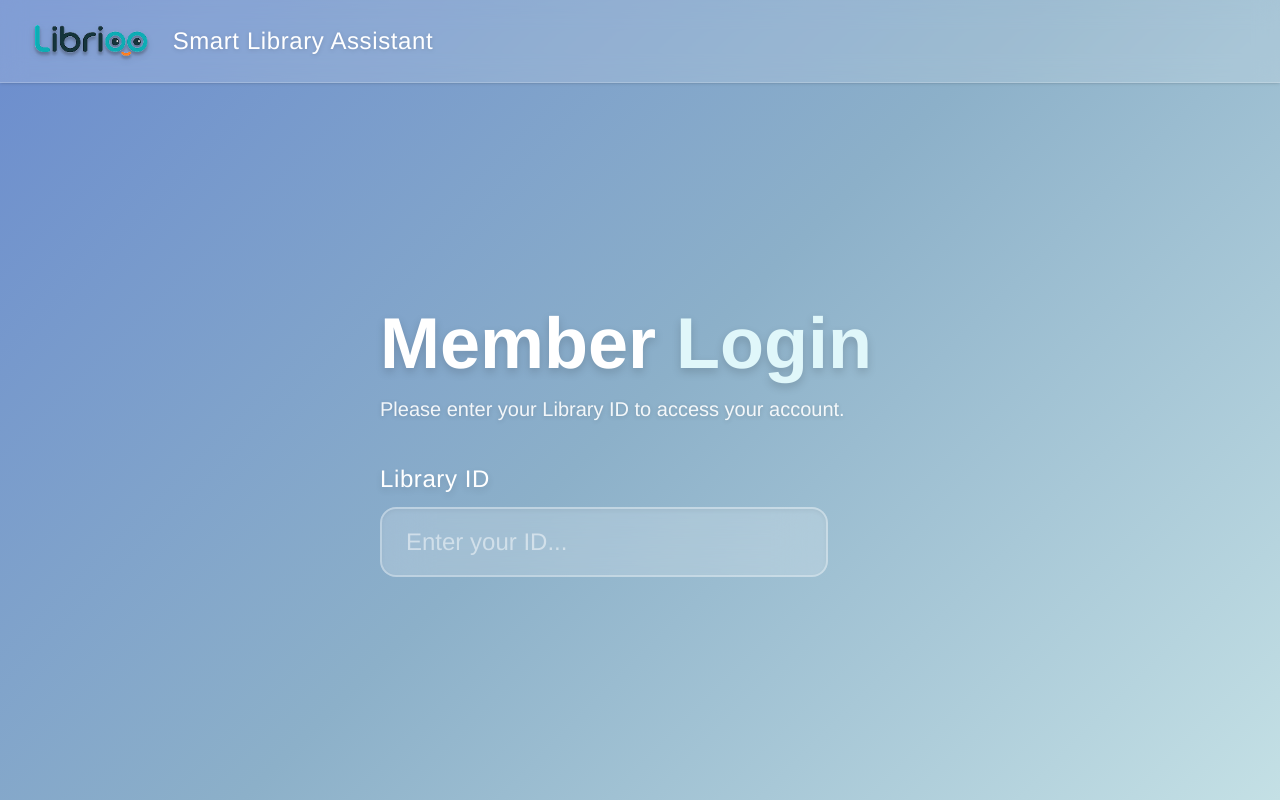
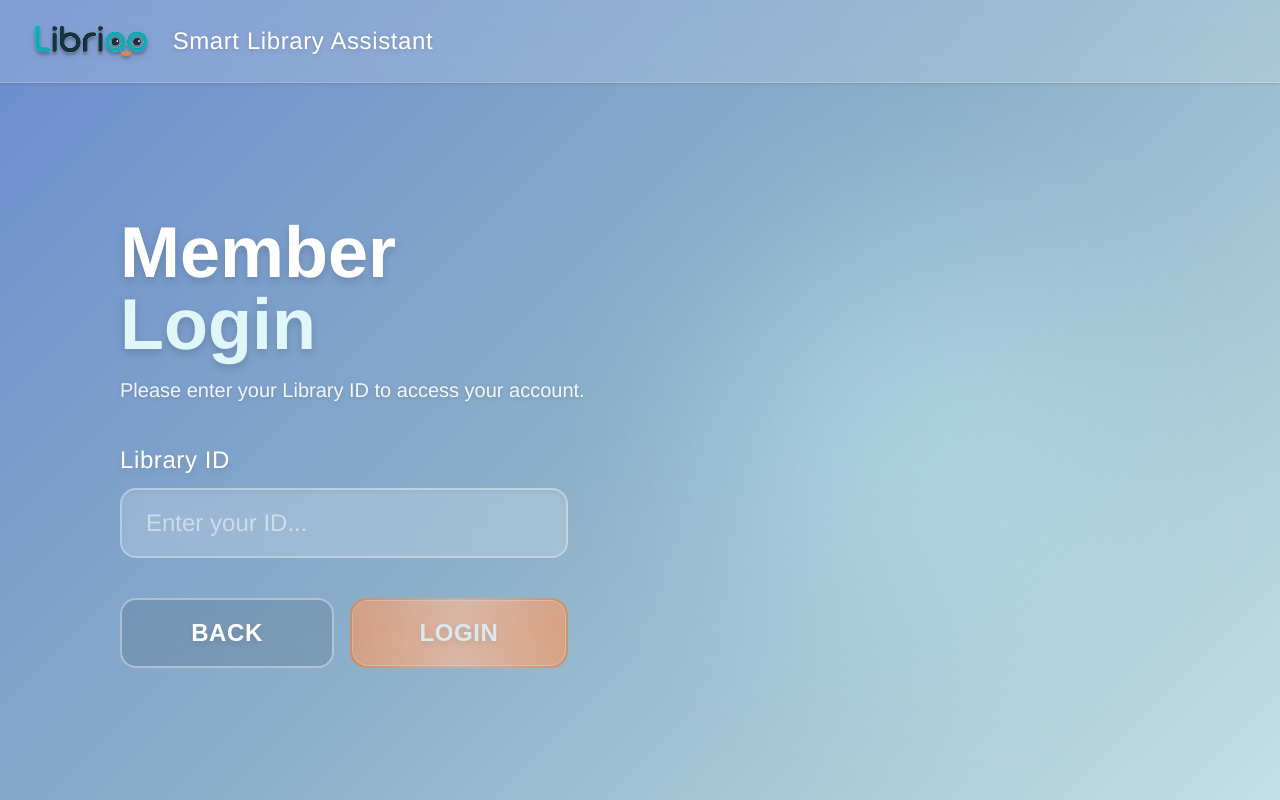
Before and after one commit to projectlibrioo-source/librioo-system, a React (Vite) app in the folder frontend/: page /robot/member-login in a window 1280 px wide. Built offline with nearby package versions, Linux system fonts and the light colour scheme.

Commit message:
Add navigation buttons and robot image

```diff
--- a/frontend/src/robot/pages/MemberLogin.jsx
+++ b/frontend/src/robot/pages/MemberLogin.jsx
@@ -79,10 +79,57 @@ const MemberLogin = () => {
               />
             </div>
 
+                        {/* Navigation Buttons Grid */}
+            <div className="flex flex-row w-full gap-4 mt-2">
+
+              {/* BACK Button (Glassy Outline Style) */}
+              <button
+                type="button"
+                onClick={handleBack}
+                className="relative flex-1 transition-all duration-300 group rounded-2xl hover:-translate-y-1 focus:outline-none"
+              >
+                <div className="h-[70px] relative bg-black/10 backdrop-blur-md border-2 border-white/40 rounded-2xl flex items-center justify-center transition-colors duration-300 group-hover:bg-white/20 group-hover:border-white/70">
+                  <span className="text-xl font-bold tracking-wide text-white lg:text-2xl drop-shadow-md" style={{ fontFamily: "'Aldrich', sans-serif" }}>
+                    BACK
+                  </span>
+                </div>
+              </button>
+
+              {/* LOGIN Button (Glowing Primary Style) */}
+              <button
+                type="submit"
+                disabled={isLoading || !libraryId.trim()}
+                className={`flex-1 relative group rounded-2xl p-[2px] overflow-hidden transition-transform focus:outline-none ${isLoading || !libraryId.trim() ? 'opacity-70 cursor-not-allowed' : 'hover:scale-[1.02]'}`}
+              >
+                {/* Glowing border layer */}
+                <span className="absolute inset-0 bg-gradient-to-r from-[#ff7421] via-[#ffaa77] to-[#ff7421] rounded-2xl opacity-80 group-hover:opacity-100 transition-opacity duration-300"></span>
+
+                {/* Inner button surface */}
+                <div className="h-[66px] relative bg-white/20 backdrop-blur-xl border border-white/30 rounded-2xl flex items-center justify-center transition-colors duration-300 group-hover:bg-white/30">
+                  <span className="text-xl font-bold tracking-wide text-white lg:text-2xl shadow-black drop-shadow-md" style={{ fontFamily: "'Aldrich', sans-serif" }}>
+                    {isLoading ? "LOADING..." : "LOGIN"}
+                  </span>
+                </div>
+              </button>
+            </div>
+
           </form>
         </div>
 
+        {/* RIGHT COLUMN: Robot Image */}
+        <div className="relative items-center justify-center hidden w-full h-full lg:flex lg:w-1/2">
+          {/* Holographic glowing orb behind the robot */}
+          <div className="absolute top-1/2 left-1/2 -translate-x-1/2 -translate-y-1/2 w-[400px] h-[400px] bg-cyan-100/30 blur-[100px] rounded-full z-0 pointer-events-none"></div>
+
+          <img
+            src={robotImage}
+            alt="Smart Library Assistant Robot"
+            className="relative z-10 scale-125 max-h-[85vh] object-contain drop-shadow-[0_20px_30px_rgba(0,0,0,0.3)] animate-fade-in hover:scale-105 transition-transform duration-700 ease-out"
+          />
         </div>
+
+
+      </div>
 
     </RobotLayout>
   );
```
